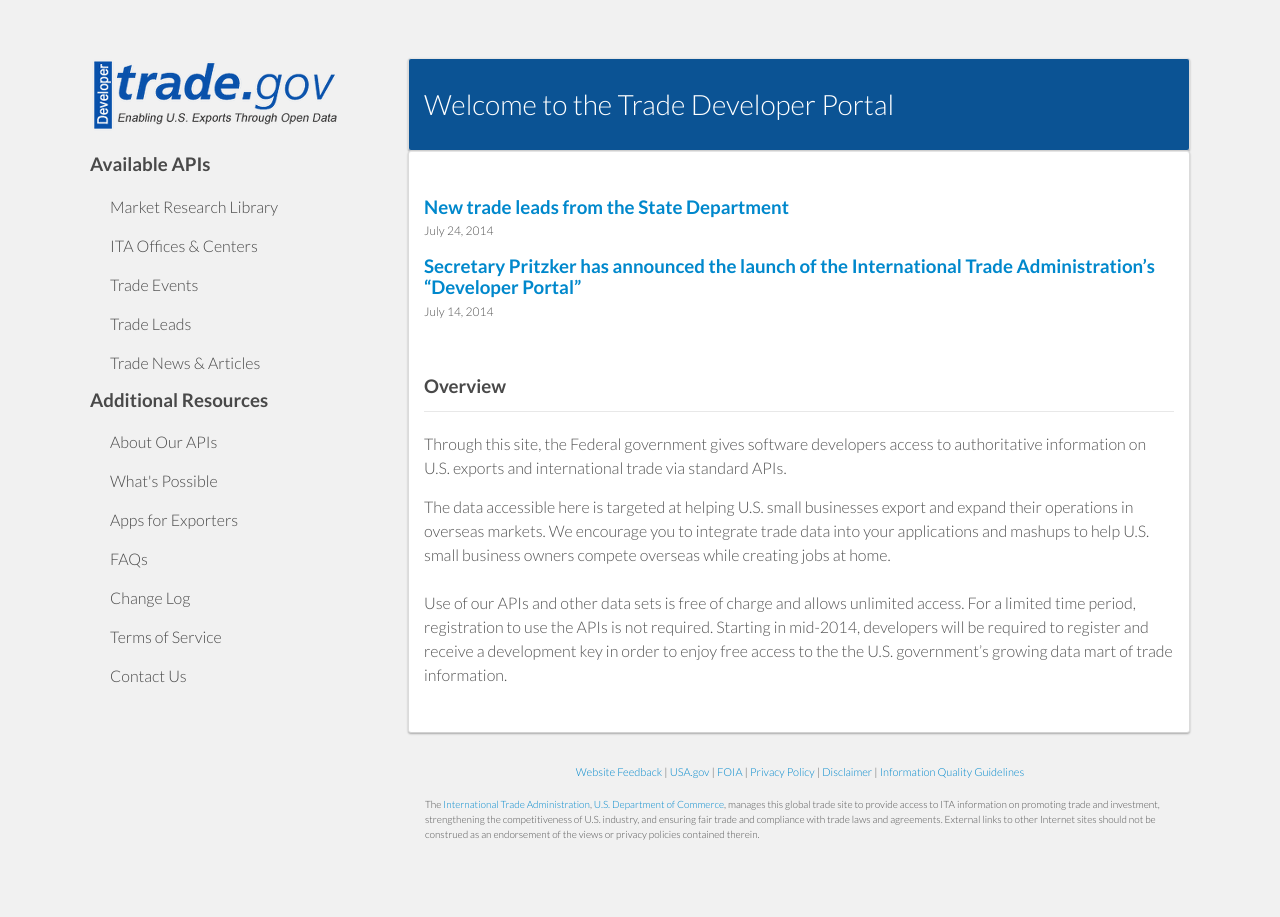
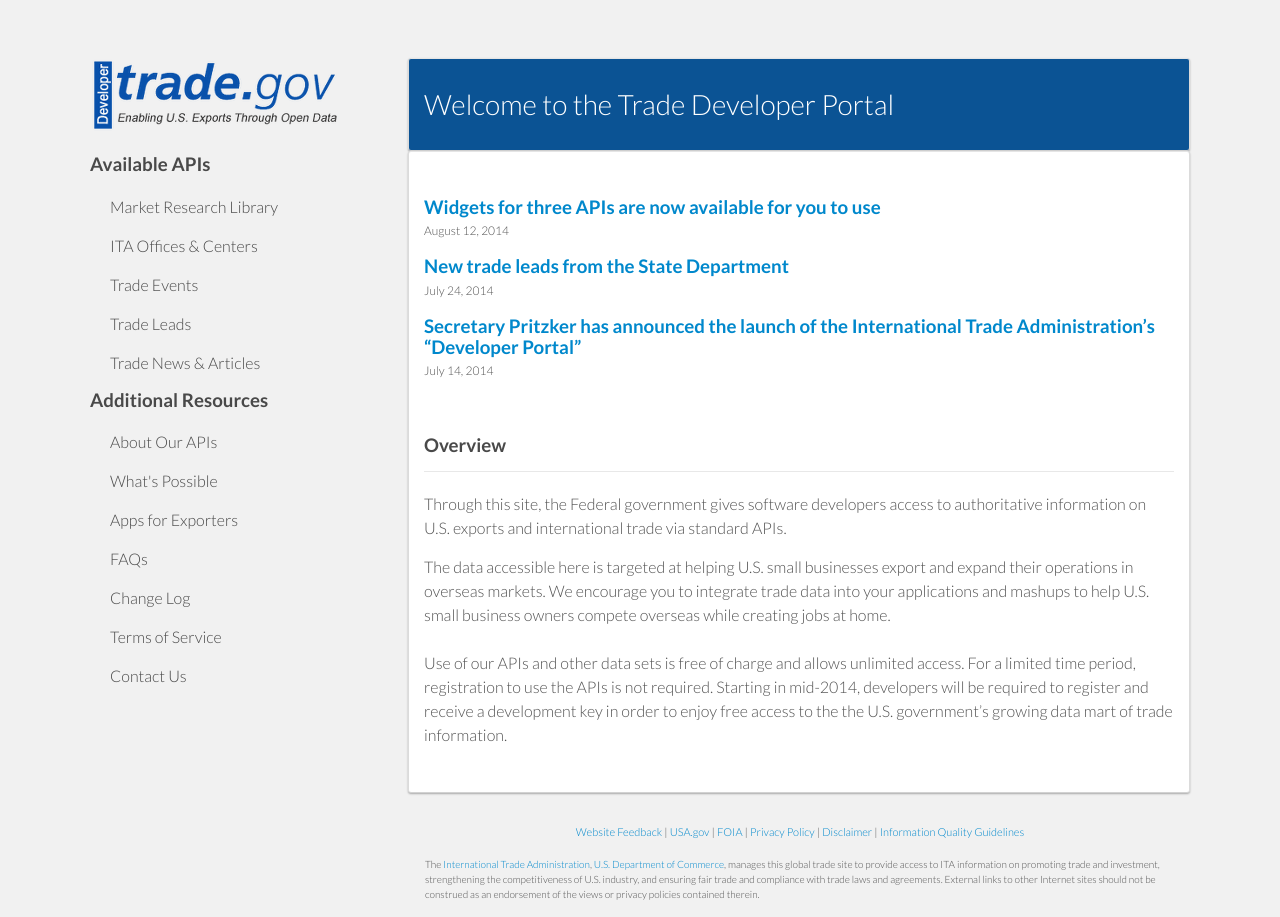
Before and after one commit to InternationalTradeAdministration/developerportal, a Jekyll site: the page index.html, which Jekyll copies as it is, in a window 1280 px wide. Built offline with Jekyll 4.4.1, drawn with Linux system fonts in a browser that asks for light colours.

Commit message:
Update index.html
Added Widget news to the top of the page

```diff
--- a/index.html
+++ b/index.html
@@ -69,12 +69,12 @@
 
 <script src='/assets/editor/live/live_pen_remember_scroll.js'></script>
 
-<!--
+
       <p>
 <a href="/widgets.html"><h3 style="margin-bottom:0px;" >Widgets for three APIs are now available for you to use</h3></a>
-<h7>August 11, 2014</h7>
+<h7>August 12, 2014</h7>
 </p>
--->
+
 
       <p>
 <a href="trade-leads.html"><h3 style="margin-bottom:0px;" >New trade leads from the State Department</h3></a>
```
